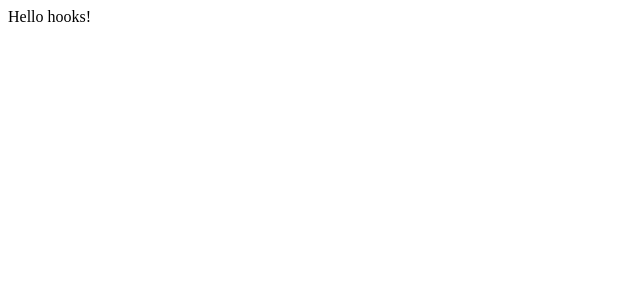
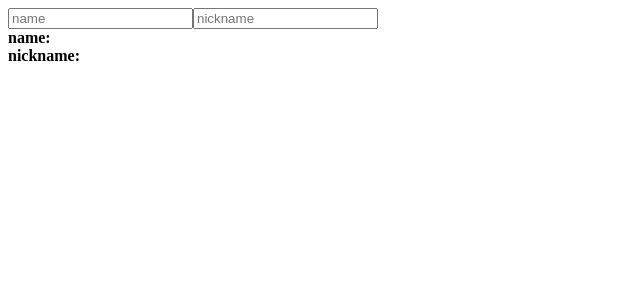
Before and after one commit to jeo19/react-side-proj, a React (Create React App) app: page / in a window 1280 px wide. Shown: the top 300 px of the page, without its empty margins (0-640 px from the left). Built offline with nearby package versions, Linux system fonts and the light colour scheme.

Commit message:
refact:Refactoring the Info-useReducer.js

```diff
--- a/src/App.js
+++ b/src/App.js
@@ -1,8 +1,8 @@
 import React from 'react';
-import UsePromiseSample from './UsePromiseSample';
+import UserInfo from './Info-useReducer';
 
 function App() {
-  return <UsePromiseSample />;
+  return <UserInfo />;
 }
 
 export default App;
--- a/src/Info-useReducer.js
+++ b/src/Info-useReducer.js
@@ -1,14 +1,8 @@
 import React from 'react';
 import useInputs from './useInputs';
 
-function reducer(state, action) {
-  return {
-    ...state,
-    [action.name]: action.value,
-  };
-}
 const UserInfo = () => {
-  const [state, onChange] = useInputs( {
+  const [state, onChange] = useInputs({
     name: '',
     nickname: '',
   });
```
